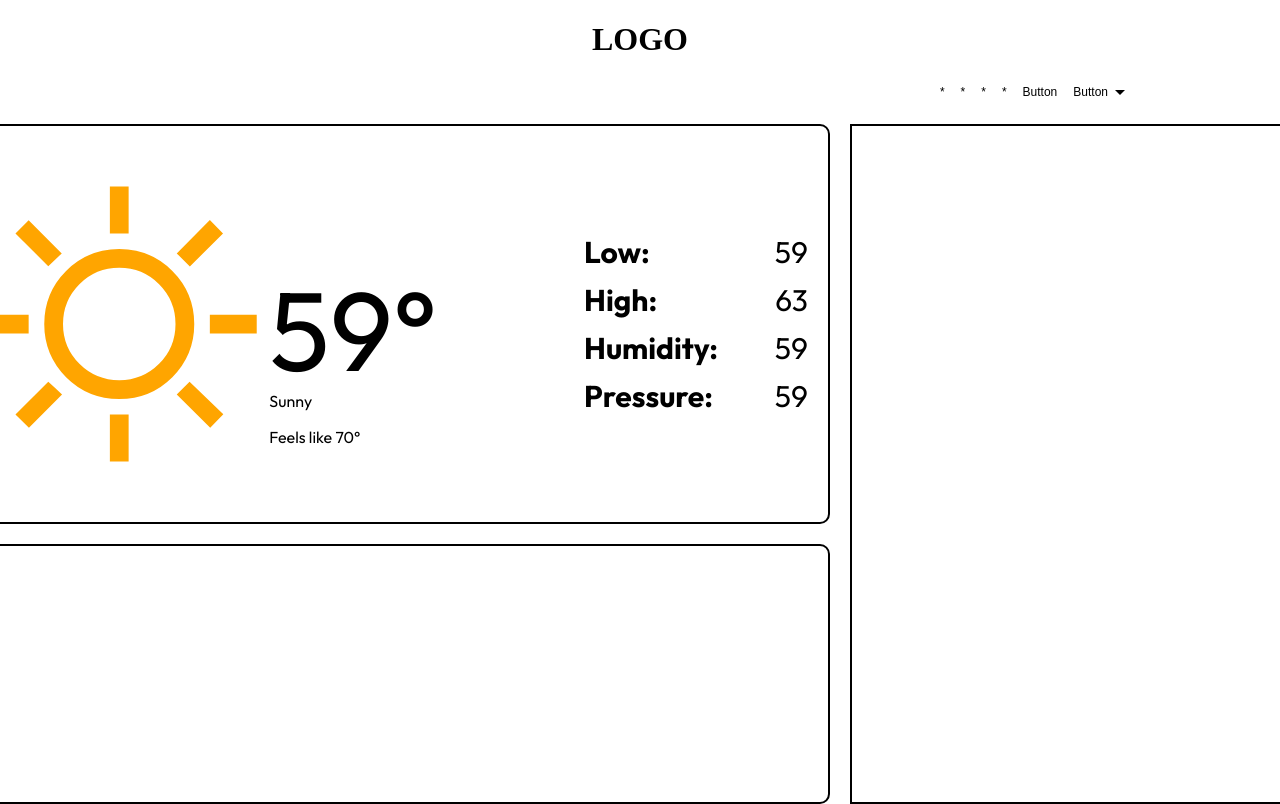
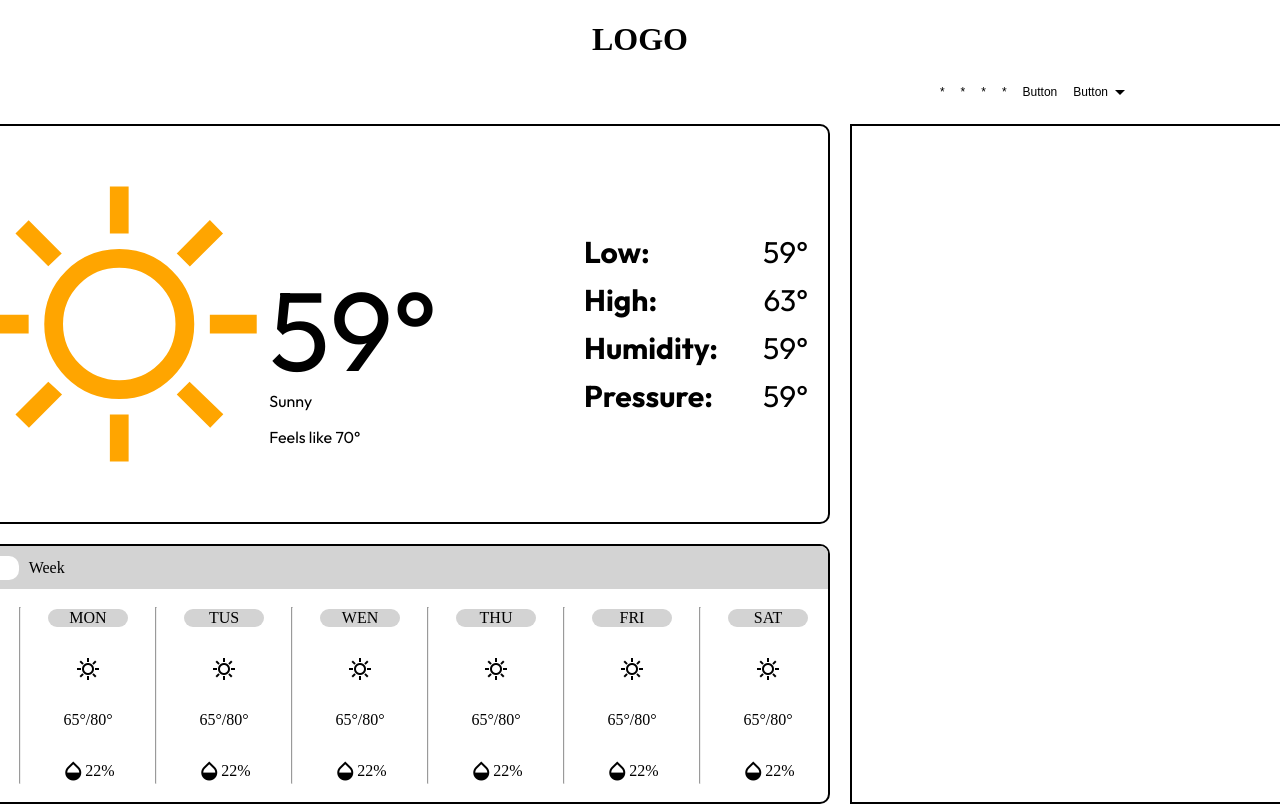
Before and after one commit to Bee-Xiong/Weather-Web, a plain HTML site: page index.html in a window 1280 px wide. Shown: the top 804 px of the page. Drawn offline with nearby package versions, Linux system fonts and the light colour scheme.

Commit message:
added toggle button and forecast data.

```diff
--- a/index.html
+++ b/index.html
@@ -44,14 +44,71 @@
                     </div>
                 </div>
                 <div class="current-info">
-                    <div class="data"><span><strong>Low:</strong></span><span>59</span></div>
-                    <div class="data"><span><strong>High:</strong></span><span>63</span></div>
-                    <div class="data"><span><strong>Humidity:</strong></span><span>59</span></div>
-                    <div class="data"><span><strong>Pressure:</strong></span><span>59</span></div>
+                    <div class="data"><span><strong>Low:</strong></span><span>59°</span></div>
+                    <div class="data"><span><strong>High:</strong></span><span>63°</span></div>
+                    <div class="data"><span><strong>Humidity:</strong></span><span>59°</span></div>
+                    <div class="data"><span><strong>Pressure:</strong></span><span>59°</span></div>
                 </div>
             </div>
         </div>
-        <div class="weather-forecast"></div>
+        <div class="weather-forecast">
+            <div class="forecast-header">
+                <span>Day</span>
+                <div class="toggle">
+                    <span class="material-symbols-outlined toggle-icon">circle</span></div>
+                <span>Week</span>
+            </div>
+            <div class="forecast-content">
+                <div class="forecast-data">
+                    <div class="day">SUN</div>
+                    <span class="material-symbols-outlined forecast-icon">sunny</span>
+                    <div>65°/80°</div>
+                    <div class="humid"><span class="material-symbols-outlined">humidity_mid</span>22%</div>
+                </div>
+                <hr/>
+                <div class="forecast-data">
+                    <div class="day">MON</div>
+                    <span class="material-symbols-outlined forecast-icon">sunny</span>
+                    <div>65°/80°</div>
+                    <div class="humid"><span class="material-symbols-outlined">humidity_mid</span>22%</div>
+                </div>
+                <hr/>
+                <div class="forecast-data">
+                    <div class="day">TUS</div>
+                    <span class="material-symbols-outlined forecast-icon">sunny</span>
+                    <div>65°/80°</div>
+                    <div class="humid"><span class="material-symbols-outlined">humidity_mid</span>22%</div>
+                </div>
+                <hr/>
+                <div class="forecast-data">
+                    <div class="day">WEN</div>
+                    <span class="material-symbols-outlined forecast-icon">sunny</span>
+                    <div>65°/80°</div>
+                    <div class="humid"><span class="material-symbols-outlined">humidity_mid</span>22%</div>
+                </div>
+                <hr/>
+                <div class="forecast-data">
+                    <div class="day">THU</div>
+                    <span class="material-symbols-outlined forecast-icon">sunny</span>
+                    <div>65°/80°</div>
+                    <div class="humid"><span class="material-symbols-outlined">humidity_mid</span>22%</div>
+                </div>
+                <hr/>
+                <div class="forecast-data">
+                    <div class="day">FRI</div>
+                    <span class="material-symbols-outlined forecast-icon">sunny</span>
+                    <div>65°/80°</div>
+                    <div class="humid"><span class="material-symbols-outlined">humidity_mid</span>22%</div>
+                </div>
+                <hr/>
+                <div class="forecast-data">
+                    <div class="day">SAT</div>
+                    <span class="material-symbols-outlined forecast-icon">sunny</span>
+                    <div>65°/80°</div>
+                    <div class="humid"><span class="material-symbols-outlined">humidity_mid</span>22%</div>
+                </div>
+            </div>
+        </div>
         <div class="news"></div>
     </div>
     <script src="./index.js"></script>
--- a/index.js
+++ b/index.js
@@ -1,15 +1,27 @@
 const btn1 = document.querySelector("#btn1");
 const subMenu = document.querySelector(".sub-menu")
+const toggle = document.querySelector(".toggle");
+const toggleIcon = document.querySelector(".toggle-icon");
+
+
 
 const dropDown = (event)=> {
     subMenu.classList.add("active");
-    console.log(subMenu);
-
 }
 
 const dropUp = (event)=> {
     subMenu.classList.remove("active");
-    console.log(subMenu);
+}
+
+const forecastToggle = ()=> {
+    if (toggleIcon.classList.contains("right")) {
+        toggleIcon.classList.add("left");
+        toggleIcon.classList.remove("right");
+    }else {
+        toggleIcon.classList.add("right");
+        toggleIcon.classList.remove("left");
+    }
+    console.log(toggle);
 
 }
 
@@ -17,3 +29,4 @@ btn1.addEventListener("mouseover", dropDown);
 btn1.addEventListener("mouseout", dropUp);
 subMenu.addEventListener("mouseover", dropDown);
 subMenu.addEventListener("mouseout", dropUp);
+toggle.addEventListener("click", forecastToggle);
--- a/style.css
+++ b/style.css
@@ -128,7 +128,84 @@ body {
     grid-column: 1/4;
     grid-row: 4/6;
     border-radius: 10px;
+    overflow: hidden;
     border: 2px solid black;
+}
+
+.forecast-header {
+    display: flex;
+    justify-content: flex-start;
+    align-items: center;
+    gap: 10px;
+    width: auto;
+    height: auto;
+    padding: 0 15px;
+    background-color: lightgray;
+}
+
+.toggle {
+    display: flex;
+    align-items: center;
+    width: 75px;
+    height: auto;
+    cursor: pointer;
+    background-color: white;
+    border-radius: 10px;
+}
+
+@keyframes toggle-right {
+    0%{}
+    100%{transform: translate(210%)}
+}
+
+.toggle-icon.right {
+    animation: toggle-right 1s forwards;
+}
+
+@keyframes toggle-left {
+    0%{}
+    100%{transform: translate(0)}
+}
+
+.toggle-icon.left {
+    transform: translate(210%);
+    animation: toggle-left 1s forwards;
+}
+
+.forecast-content {
+    display: flex;
+    justify-content: space-evenly;
+    align-items: center;
+    padding: 0 10px;
+    height: auto;
+}
+
+.forecast-data {
+    display: flex;
+    flex-direction: column;
+    justify-content: center;
+    align-items: center;
+    width: 100px;
+    height: 100%;
+    gap: 30px;
+}
+
+.forecast-content hr {
+    height: 175px;
+}
+
+.day {
+    text-align: center;
+    width: 80px;
+    height: auto;
+    border-radius: 10px;
+    background-color: lightgrey;
+}
+
+.humid {
+    display: flex;
+    justify-content: center;
+    align-items: center;
 }
 
 /* news */
```
